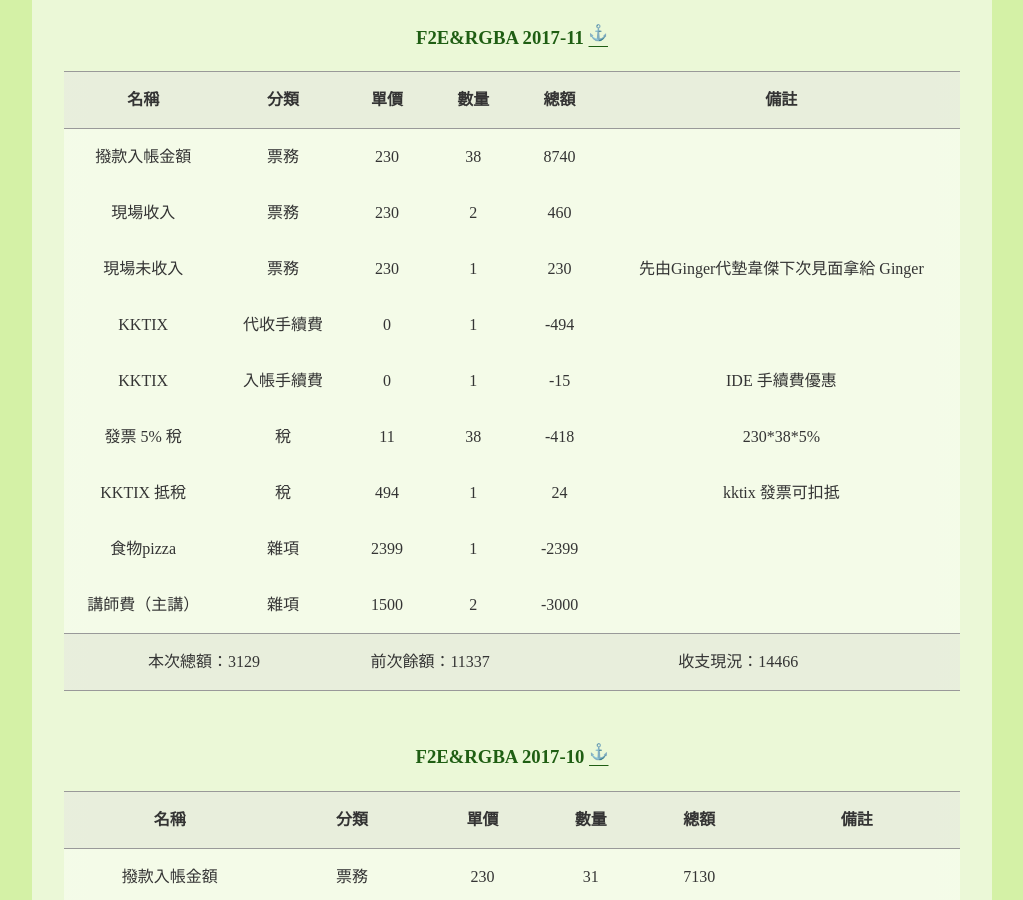
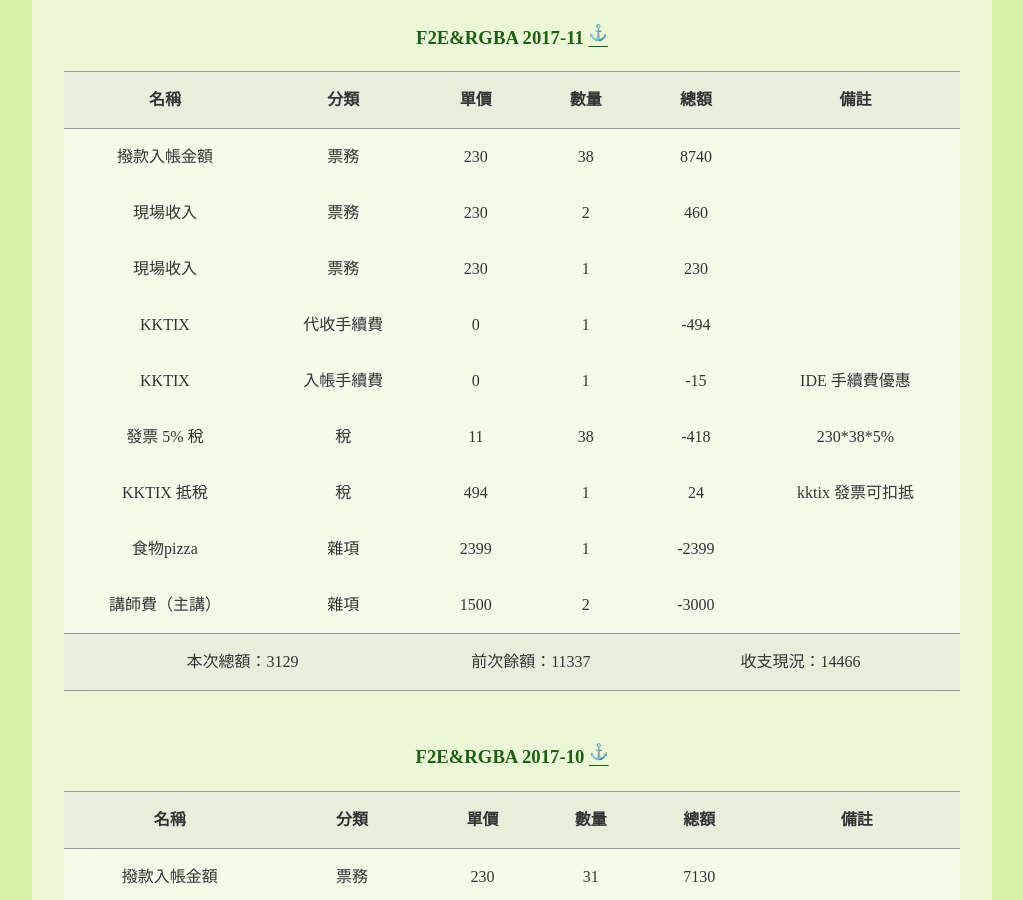
Before and after one commit to f2etw/f2etw.github.io, a Jekyll site: the page built from records.html, in a window 1280 px wide and 900 px high, scrolled down 14526 px. Shown: the whole window, without its empty margins (128-1151 px from the left). Built offline with Jekyll 4.4.1, drawn with Linux system fonts in a browser that asks for light colours.

Commit message:
刪除 note
Ginger 已收到韋傑還款，故刪除 note

```diff
--- a/_data/records/20171128-F2ERGBA.yml
+++ b/_data/records/20171128-F2ERGBA.yml
@@ -15,12 +15,12 @@ data:
       total: 460
       note:
 
-    - name: 現場未收入
+    - name: 現場收入
       category: 票務
       unitPrice: 230
       number: 1
       total: 230
-      note: 先由Ginger代墊韋傑下次見面拿給 Ginger
+      note:
 
 
     - name: KKTIX
```
